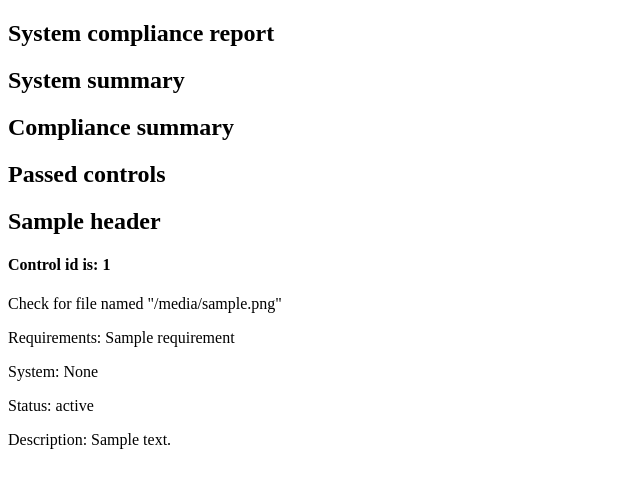
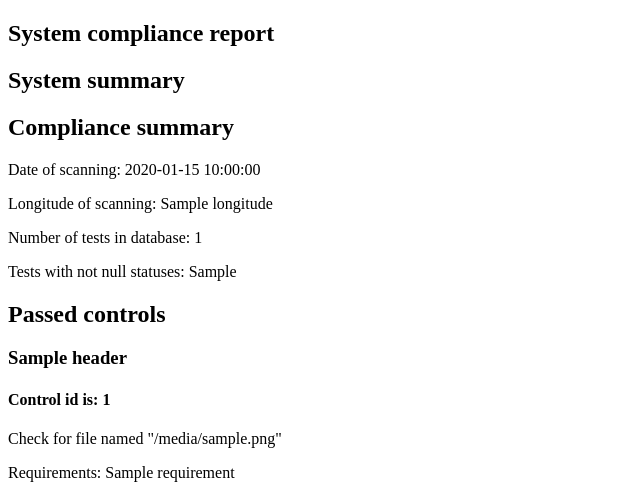
Before and after one commit to manmolecular/PT-homework, a Python web app: template src/templates/index.html in a window 1280 px wide. Shown: the top 498 px of the page, without its empty margins (0-640 px from the left). Run offline with Jinja, Linux system fonts and the light colour scheme; the template is opened without the code that fills it: most values are stand-ins (such as "Sample title", 1, 10 or a date in 2020).

Commit message:
little changes in template

```diff
--- a/src/templates/index.html
+++ b/src/templates/index.html
@@ -5,7 +5,6 @@
       <title>System compliance report</title>
    </head>
    <body>
-
       <article class="A4">
          <div class="main-page-wrapper">
             <h1 class="main-title">
@@ -13,7 +12,6 @@
             </h1>
          </div>
       </article>
-
       <article class="A4">
          <h1 class="main-title">
             System summary
@@ -21,18 +19,19 @@
          <h1 class="main-title">
             Compliance summary
          </h1>
+         <p> Date of scanning: {{ scan_data.date }} </p>
+         <p> Longitude of scanning: {{ scan_data.longitude }} </p>
+         <p> Number of tests in database: {{ scan_data.counter }} </p>
+         <p> Tests with not null statuses: {{ scan_data.counter_not_null }} </p>
       </article>
-
-
       <article class="A4">
          <h1>
             Passed controls
          </h1>
          {% for record in report_data %}
          <article>
-        <h2> {{ record.header }} </h2>
+            <h3> {{ record.header }} </h3>
             <h4> Control id is: {{ record.script_id }} </h4>
-
             <p> Check for file named "{{ record.filename }}" </p>
             <p> Requirements: {{ record.requirement }} </p>
             <p> System: {{ None }} </p>
@@ -44,6 +43,5 @@
          </article>
          {% endfor %}
       </article>
-
    </body>
 </html>
```
Lines whose indentation alone changed are shown as unchanged.
